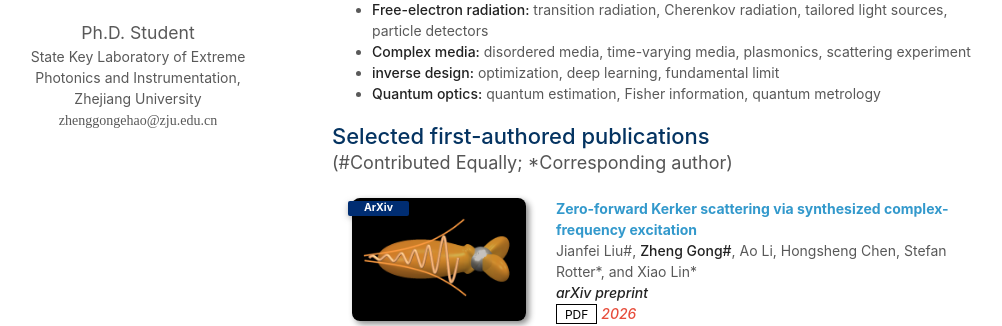
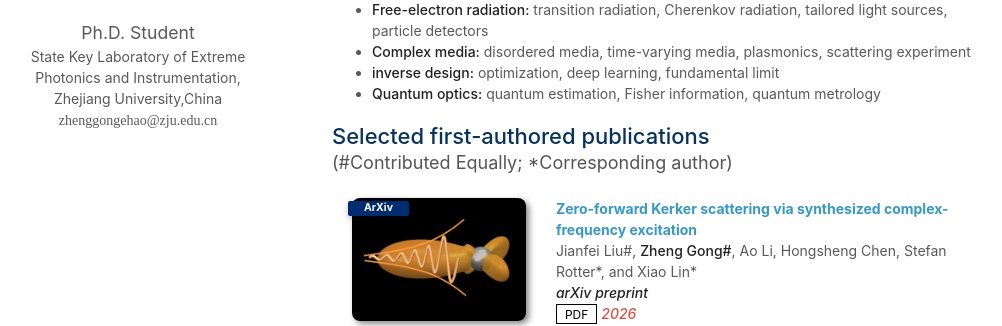
Before and after one commit to zhenggongehao/zhenggongehao.github.io, a Jekyll site: the page built from index.md, in a window 1280 px wide. Shown: the part 299-625 px from the top of the page, without its empty margins (138-1140 px from the left). Built offline with Jekyll 4.4.1, drawn with Linux system fonts in a browser that asks for light colours; nearby versions of some CDN libraries; a style sheet for code colours, icons or effects is not loaded; our own code applies the rules of GitHub Pages for plain Markdown files.

Commit message:
update files

```diff
--- a/_config.yml
+++ b/_config.yml
@@ -1,7 +1,7 @@
 # Basic Information
 title: "Zheng Gong<Br>(龚政)"
 position: Ph.D. Student
-affiliation: State Key Laboratory of Extreme Photonics and Instrumentation, Zhejiang University
+affiliation: State Key Laboratory of Extreme Photonics and Instrumentation, Zhejiang University,China
 
 email: zhenggongehao@zju.edu.cn
 # & zheng.gong.zg254@yale.edu
```
